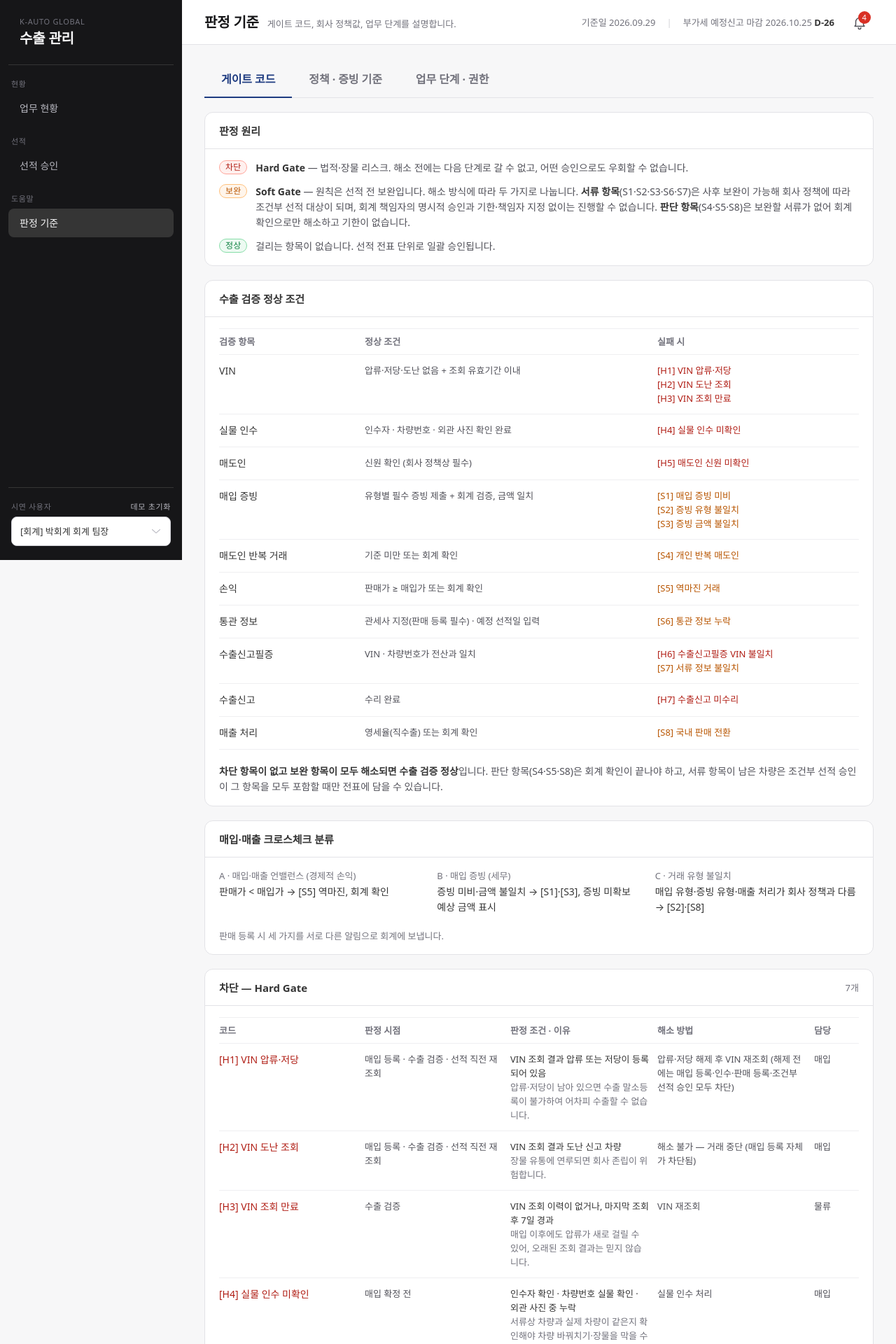
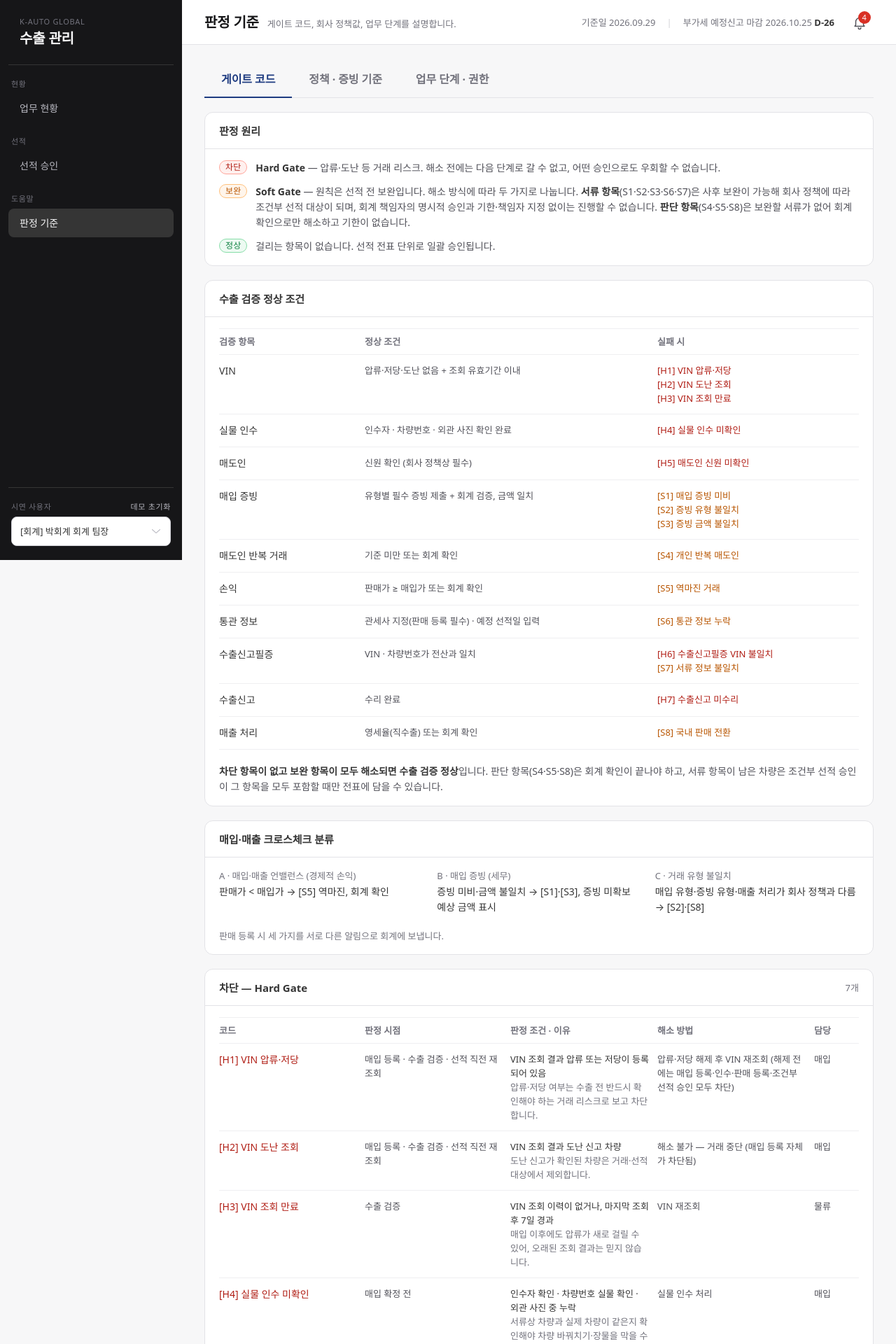
Before and after one commit to MEGUMMY1/export-erp, a React (Vite) app: page /guide in a window 1280 px wide. Shown: the top 1920 px of the page at 70% size. Built offline with nearby package versions, Linux system fonts and the light colour scheme; a web font is replaced by a local one.

Commit message:
docs: 법적 단정·세무 금액 표현 완화, ERD 설명 정리, 환율·손익·직수출 가정 명시

```diff
--- a/src/domain/gates.ts
+++ b/src/domain/gates.ts
@@ -37,7 +37,7 @@ export function evaluateGates(vehicleId: string, db: ErpData): GateResult[] {
     if (c?.theft) push('H2', `${formatDate(c.checkedAt)} 조회 결과 도난 신고 차량입니다. 거래를 중단해야 합니다.`)
     if (c && (c.seizure || c.lien)) {
       const kinds = [c.seizure && '압류', c.lien && '저당'].filter(Boolean).join('·')
-      push('H1', `${formatDate(c.checkedAt)} 조회 결과 ${kinds} 등록 확인. 해제 전에는 수출 말소등록이 불가합니다.`)
+      push('H1', `${formatDate(c.checkedAt)} 조회 결과 ${kinds} 등록 확인. 해제가 확인되기 전에는 거래·선적을 진행할 수 없습니다.`)
     }
     if (!c) push('H3', 'VIN 압류·도난 조회 이력이 없습니다.')
     else {
--- a/src/pages/guide/GuidePage.tsx
+++ b/src/pages/guide/GuidePage.tsx
@@ -114,7 +114,7 @@ export function GuidePage() {
               <li className="flex items-start gap-3">
                 <Chip tone="error">차단</Chip>
                 <p className="text-body-md text-gray-80">
-                  <b className="text-gray-90">Hard Gate</b> — 법적·장물 리스크. 해소 전에는 다음 단계로 갈 수 없고, 어떤 승인으로도 우회할 수 없습니다.
+                  <b className="text-gray-90">Hard Gate</b> — 압류·도난 등 거래 리스크. 해소 전에는 다음 단계로 갈 수 없고, 어떤 승인으로도 우회할 수 없습니다.
                 </p>
               </li>
               <li className="flex items-start gap-3">
--- a/src/pages/guide/gateGuide.ts
+++ b/src/pages/guide/gateGuide.ts
@@ -31,13 +31,13 @@ export const GATE_GUIDE: Record<GateCode, GateGuide> = {
     when: '매입 등록 · 수출 검증 · 선적 직전 재조회',
     condition: () => 'VIN 조회 결과 압류 또는 저당이 등록되어 있음',
     resolve: '압류·저당 해제 후 VIN 재조회 (해제 전에는 매입 등록·인수·판매 등록·조건부 선적 승인 모두 차단)',
-    why: '압류·저당이 남아 있으면 수출 말소등록이 불가하여 어차피 수출할 수 없습니다.',
+    why: '압류·저당 여부는 수출 전 반드시 확인해야 하는 거래 리스크로 보고 차단합니다.',
   },
   H2: {
     when: '매입 등록 · 수출 검증 · 선적 직전 재조회',
     condition: () => 'VIN 조회 결과 도난 신고 차량',
     resolve: '해소 불가 — 거래 중단 (매입 등록 자체가 차단됨)',
-    why: '장물 유통에 연루되면 회사 존립이 위험합니다.',
+    why: '도난 신고가 확인된 차량은 거래·선적 대상에서 제외합니다.',
   },
   H3: {
     when: '수출 검증',
```
Also changed, not shown: 2 other files (tests, documents, lock files or other folders).
